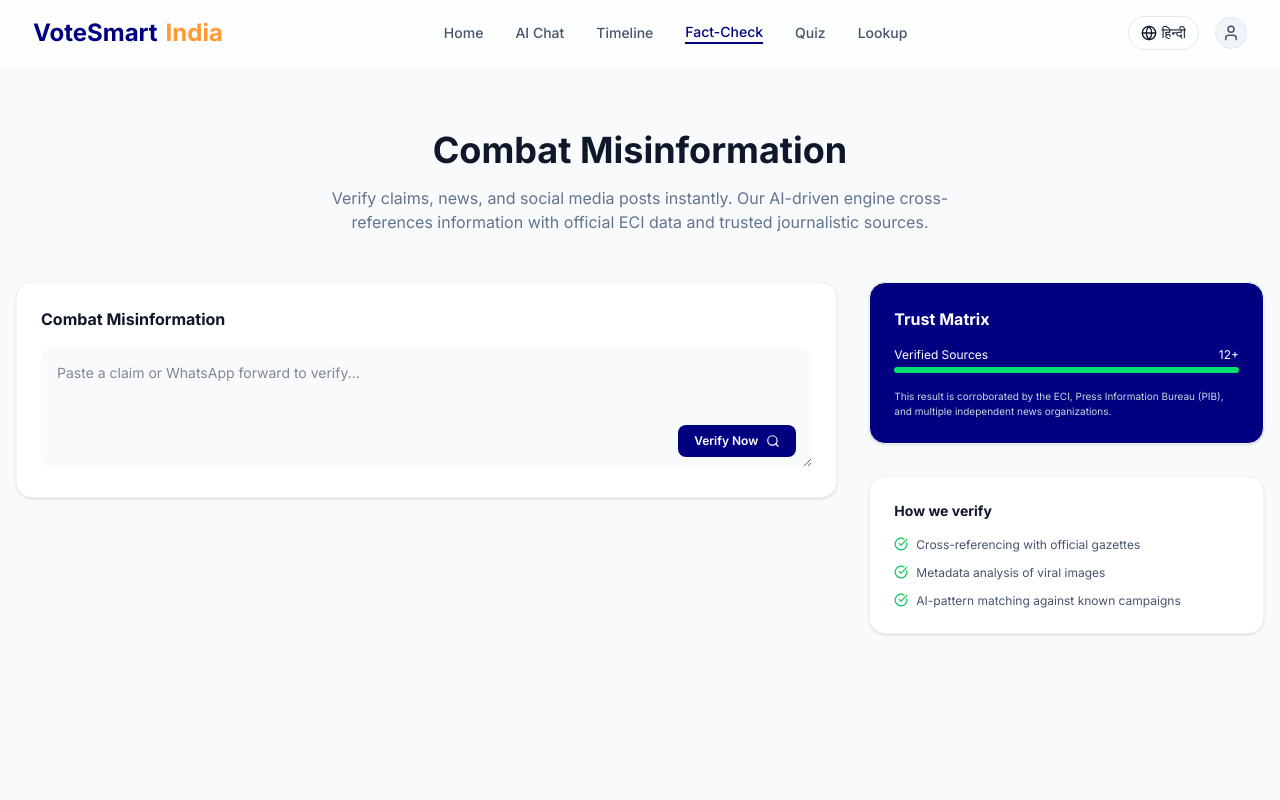
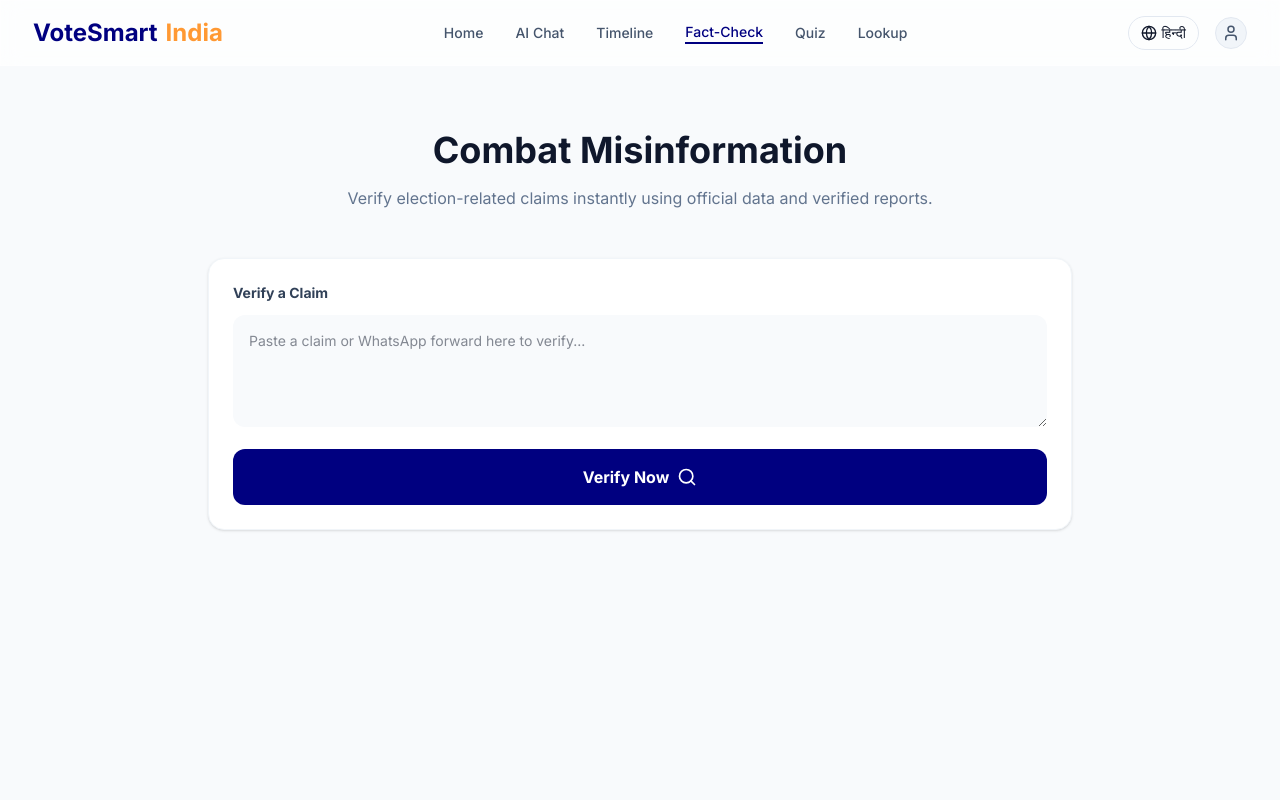
Before and after one commit to Nitinkgupta9967/Prompt_War, a Next.js app in the folder frontend/: page /factcheck in a window 1280 px wide. Shown: the top 800 px of the page. Built offline with nearby package versions, Linux system fonts and the light colour scheme.

Commit message:
Fix: Implemented Prompt B - Fact-checker unconditional rendering and local logic

```diff
--- a/frontend/src/app/factcheck/page.tsx
+++ b/frontend/src/app/factcheck/page.tsx
@@ -1,15 +1,11 @@
 'use client';
 
 import React, { useState } from 'react';
-import { motion } from 'framer-motion';
-import { ShieldAlert, CheckCircle, HelpCircle, Search, Info, ExternalLink } from 'lucide-react';
+import { motion, AnimatePresence } from 'framer-motion';
+import { Search, ShieldAlert, CheckCircle, HelpCircle, Info } from 'lucide-react';
 import { factCheckClaim } from '@/lib/api';
-import { useLanguage } from '@/lib/LanguageContext';
-import { translations } from '@/lib/i18n';
 
 export default function FactCheckPage() {
-  const { lang } = useLanguage();
-  const t = translations[lang];
   const [claim, setClaim] = useState('');
   const [result, setResult] = useState<any>(null);
   const [isLoading, setIsLoading] = useState(false);
@@ -18,13 +14,35 @@
     if (!claim.trim()) return;
     setIsLoading(true);
 
+    // Local fallback logic
+    const lowerClaim = claim.toLowerCase();
+    let localResult = null;
+
+    if (lowerClaim.includes('evm') && lowerClaim.includes('hack')) {
+      localResult = {
+        verdict: 'FAKE',
+        explanation: 'EVMs are standalone machines not connected to any network. Source: ECI',
+        source: 'ECI'
+      };
+    } else if (lowerClaim.includes('aadhaar') && lowerClaim.includes('vote')) {
+      localResult = {
+        verdict: 'MISLEADING',
+        explanation: 'Aadhaar is not the only accepted ID. ECI accepts 12 photo IDs.',
+        source: 'ECI'
+      };
+    }
+
     try {
       const data = await factCheckClaim(claim);
-      setResult(data);
+      setResult(data || localResult || {
+        verdict: 'UNVERIFIED',
+        explanation: 'This claim could not be verified against our database. Check eci.gov.in for official information.',
+        source: 'System'
+      });
     } catch (error) {
-      setResult({
+      setResult(localResult || {
         verdict: 'UNVERIFIED',
-        explanation: 'Connection error. Please try again later.',
+        explanation: 'This claim could not be verified against our database. Check eci.gov.in for official information.',
         source: 'System'
       });
     } finally {
@@ -32,114 +50,79 @@
     }
   };
 
+  const getVerdictStyles = (verdict: string) => {
+    switch (verdict) {
+      case 'REAL': return 'bg-green-100 text-green-700 border-green-200';
+      case 'FAKE': return 'bg-red-100 text-red-700 border-red-200';
+      case 'MISLEADING': return 'bg-amber-100 text-amber-700 border-amber-200';
+      default: return 'bg-slate-100 text-slate-700 border-slate-200';
+    }
+  };
+
+  const getVerdictIcon = (verdict: string) => {
+    switch (verdict) {
+      case 'REAL': return <CheckCircle className="text-green-600" size={18} />;
+      case 'FAKE': return <ShieldAlert className="text-red-600" size={18} />;
+      case 'MISLEADING': return <Info className="text-amber-600" size={18} />;
+      default: return <HelpCircle className="text-slate-600" size={18} />;
+    }
+  };
+
   return (
-    <div className="max-w-7xl mx-auto px-4 py-16">
+    <div className="max-w-4xl mx-auto px-4 py-16">
       <div className="text-center mb-12">
         <h1 className="text-4xl font-bold text-slate-900 mb-4">Combat Misinformation</h1>
-        <p className="text-slate-500 max-w-2xl mx-auto">
-          Verify claims, news, and social media posts instantly. Our AI-driven engine cross-references information with official ECI data and trusted journalistic sources.
+        <p className="text-slate-500">
+          Verify election-related claims instantly using official data and verified reports.
         </p>
       </div>
 
-      <div className="grid grid-cols-1 lg:grid-cols-3 gap-8">
-        <div className="lg:col-span-2 space-y-8">
-          {/* Input Card */}
+      <div className="space-y-8">
+        {/* Input Card - Unconditionally Rendered */}
         <div className="card">
-            <h3 className="font-bold mb-4">{t.factcheck_title}</h3>
-            <div className="relative">
+          <label className="block text-sm font-bold text-slate-700 mb-3">Verify a Claim</label>
           <textarea
             value={claim}
             onChange={(e) => setClaim(e.target.value)}
-                placeholder="Paste a claim or WhatsApp forward to verify..."
-                className="w-full bg-slate-50 border-slate-200 rounded-xl p-4 min-h-[120px] text-sm focus:ring-2 focus:ring-[var(--navy)] transition-all"
+            placeholder="Paste a claim or WhatsApp forward here to verify..."
+            rows={4}
+            className="w-full bg-slate-50 border-slate-200 rounded-xl p-4 text-sm focus:ring-2 focus:ring-[var(--navy)] transition-all mb-4"
           />
           <button
             onClick={handleCheck}
             disabled={isLoading}
-                className="absolute bottom-4 right-4 btn-primary py-2 px-4 text-xs disabled:opacity-50"
+            className="w-full btn-primary py-4 rounded-xl flex items-center justify-center gap-2 font-bold disabled:opacity-50"
           >
-                {isLoading ? 'Checking...' : 'Verify Now'}
-                <Search size={14} />
+            {isLoading ? 'Processing...' : 'Verify Now'}
+            <Search size={20} />
           </button>
         </div>
-          </div>
 
-          {/* Result Card */}
+        {/* Results */}
+        <AnimatePresence>
           {result && (
             <motion.div
-              initial={{ opacity: 0, y: 20 }}
+              initial={{ opacity: 0, y: 10 }}
               animate={{ opacity: 1, y: 0 }}
-              className={`card border-l-8 ${
-                result.verdict === 'FAKE' ? 'border-l-red-500' :
-                result.verdict === 'REAL' ? 'border-l-green-500' : 'border-l-orange-500'
-              }`}
+              exit={{ opacity: 0 }}
+              className="card border-l-8 border-l-[var(--navy)]"
             >
-              <div className="flex items-center gap-2 mb-4">
-                {result.verdict === 'FAKE' ? <ShieldAlert className="text-red-500" /> :
-                 result.verdict === 'REAL' ? <CheckCircle className="text-green-500" /> : <HelpCircle className="text-orange-500" />}
-                <span className={`text-xs font-bold uppercase tracking-wider ${
-                  result.verdict === 'FAKE' ? 'text-red-500' :
-                  result.verdict === 'REAL' ? 'text-green-500' : 'text-orange-500'
-                }`}>
+              <div className="flex items-center gap-3 mb-4">
+                <div className={`px-3 py-1 rounded-full border text-[10px] font-extrabold tracking-widest flex items-center gap-2 ${getVerdictStyles(result.verdict)}`}>
+                  {getVerdictIcon(result.verdict)}
                   {result.verdict}
-                </span>
                 </div>
-              <h4 className="text-lg font-bold text-slate-900 mb-4">&quot;{claim}&quot;</h4>
-              <div className="space-y-4">
-                <div>
-                  <h5 className="text-xs font-bold text-slate-400 uppercase mb-1">Detailed Explanation</h5>
-                  <p className="text-sm text-slate-600 leading-relaxed">{result.explanation}</p>
               </div>
-                <div className="flex items-center justify-between p-3 bg-slate-50 rounded-lg">
-                  <div className="flex items-center gap-2 text-xs text-slate-500">
-                    <Info size={14} />
-                    <span>Source: {result.source}</span>
-                  </div>
-                  <button className="text-[var(--navy)] text-xs font-bold flex items-center gap-1">
-                    View Official Source <ExternalLink size={12} />
-                  </button>
-                </div>
+              <h4 className="text-lg font-bold text-slate-900 mb-4 leading-relaxed">&quot;{claim}&quot;</h4>
+              <div className="p-4 bg-slate-50 rounded-xl border border-slate-100">
+                <h5 className="text-[10px] font-bold text-slate-400 uppercase mb-2">Explanation</h5>
+                <p className="text-sm text-slate-700 leading-relaxed font-medium">
+                  {result.explanation}
+                </p>
               </div>
             </motion.div>
           )}
-        </div>
-
-        {/* Sidebar */}
-        <div className="space-y-8">
-          <div className="card bg-[var(--navy)] text-white">
-            <h3 className="font-bold mb-4">Trust Matrix</h3>
-            <div className="space-y-4">
-              <div>
-                <div className="flex justify-between text-xs mb-1">
-                  <span>Verified Sources</span>
-                  <span>12+</span>
-                </div>
-                <div className="w-full h-1.5 bg-white/20 rounded-full overflow-hidden">
-                  <div className="h-full bg-green-400 w-full" />
-                </div>
-              </div>
-              <p className="text-[10px] text-slate-300">
-                This result is corroborated by the ECI, Press Information Bureau (PIB), and multiple independent news organizations.
-              </p>
-            </div>
-          </div>
-
-          <div className="card">
-            <h3 className="font-bold mb-4 text-sm">How we verify</h3>
-            <ul className="space-y-3">
-              {[
-                "Cross-referencing with official gazettes",
-                "Metadata analysis of viral images",
-                "AI-pattern matching against known campaigns"
-              ].map(item => (
-                <li key={item} className="flex gap-2 text-xs text-slate-600">
-                  <CheckCircle size={14} className="text-green-500 shrink-0" />
-                  {item}
-                </li>
-              ))}
-            </ul>
-          </div>
-        </div>
+        </AnimatePresence>
       </div>
     </div>
   );
```
Lines whose indentation alone changed are shown as unchanged.
